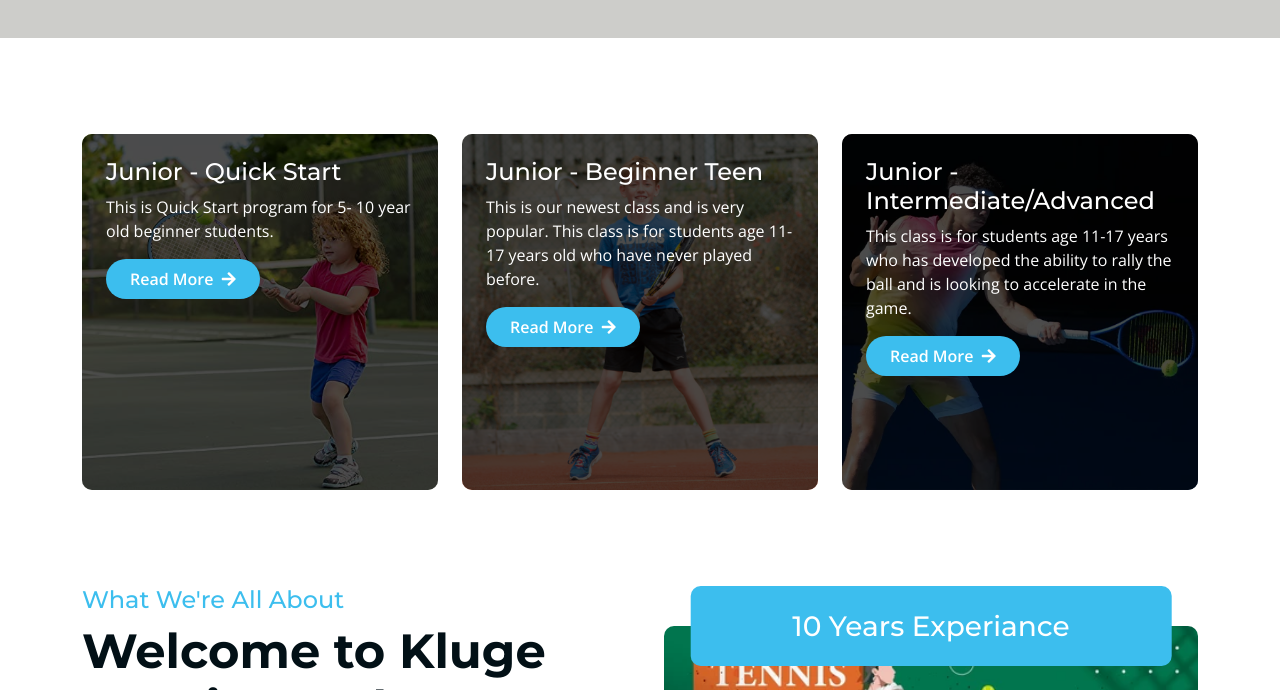
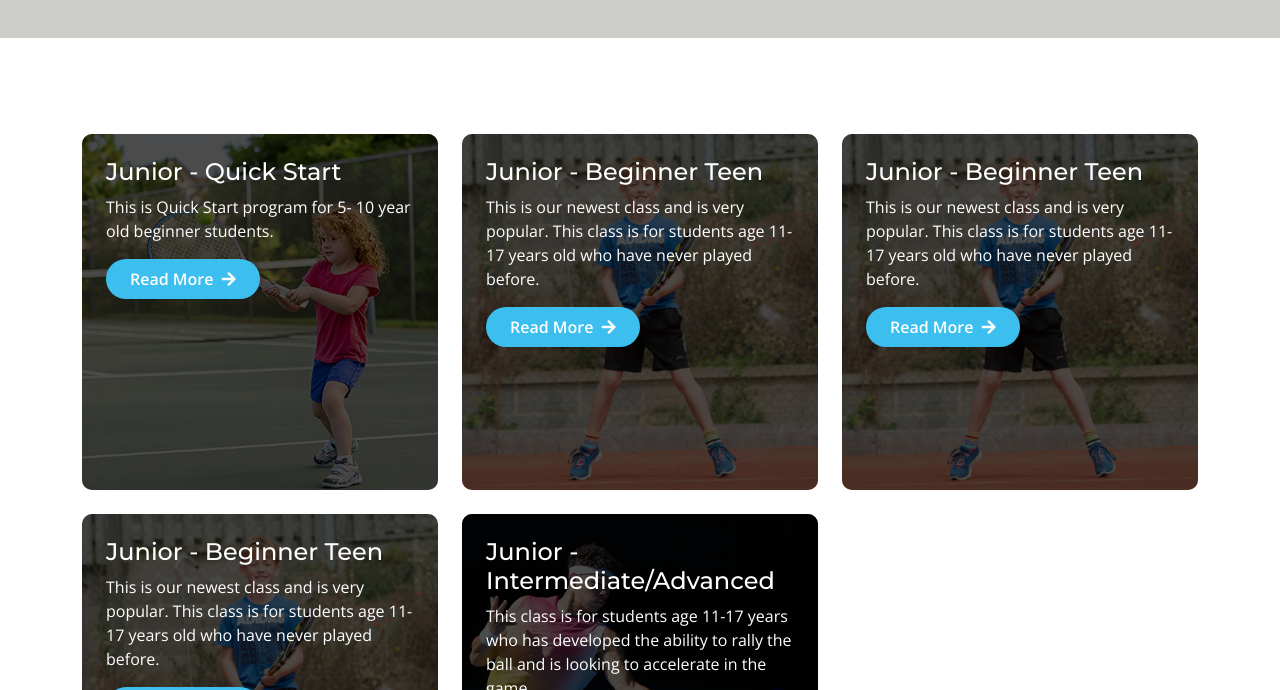
Before and after one commit to arulselvam34/tennies-web, a plain HTML site: page index.html in a window 1280 px wide. Shown: the part 744-1434 px from the top of the page. Drawn offline with nearby package versions, Linux system fonts and the light colour scheme.

Commit message:
index edited

```diff
--- a/index.html
+++ b/index.html
@@ -218,6 +218,36 @@
 
                         </div>
                     </div>
+                    <div class="col-lg-4 wow fadeInUp" data-wow-delay="0.4s">
+                        <div class="feature-item">
+                            <img src="img/Junior-Teen.jpg" class="img-fluid rounded w-100" alt="Image">
+                            <div class="feature-content p-4">
+                                <div class="feature-content-inner">
+                                    <h4 class="text-white">Junior - Beginner Teen</h4>
+                                    <p class="text-white">This is our newest class and is very popular. This class is for students age 11-17 years old who have never played before.
+                                    </p>
+                                    <a href="#" class="btn btn-primary rounded-pill py-2 px-4">Read More <i class="fa fa-arrow-right ms-1"></i></a>
+                                </div>
+                            </div>
+
+                        </div>
+                    </div>
+
+                    <div class="col-lg-4 wow fadeInUp" data-wow-delay="0.4s">
+                        <div class="feature-item">
+                            <img src="img/Junior-Teen.jpg" class="img-fluid rounded w-100" alt="Image">
+                            <div class="feature-content p-4">
+                                <div class="feature-content-inner">
+                                    <h4 class="text-white">Junior - Beginner Teen</h4>
+                                    <p class="text-white">This is our newest class and is very popular. This class is for students age 11-17 years old who have never played before.
+                                    </p>
+                                    <a href="#" class="btn btn-primary rounded-pill py-2 px-4">Read More <i class="fa fa-arrow-right ms-1"></i></a>
+                                </div>
+                            </div>
+
+                        </div>
+                    </div>
+
                     <div class="col-lg-4 wow fadeInUp" data-wow-delay="0.4s">
                         <div class="feature-item">
                             <img src="img/Junior-Teen.jpg" class="img-fluid rounded w-100" alt="Image">
```
